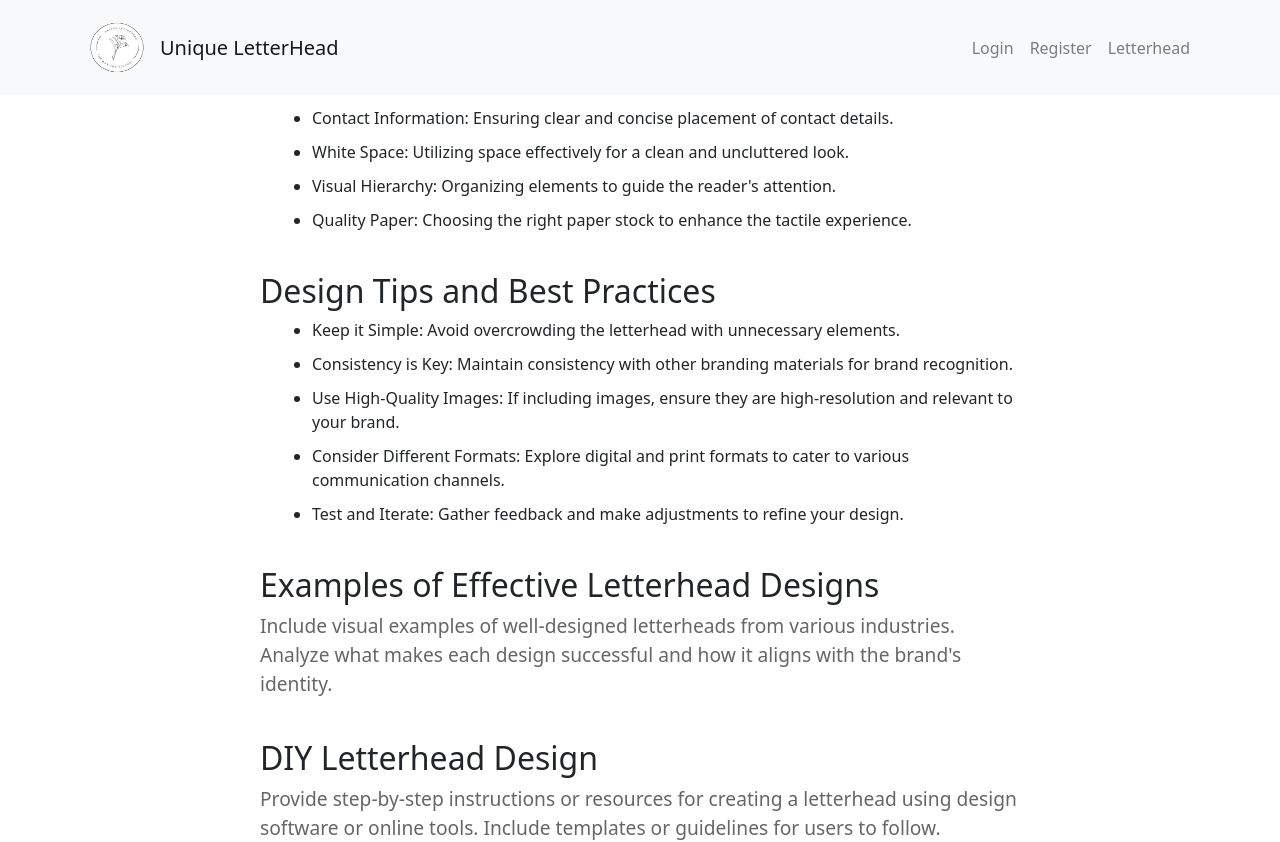
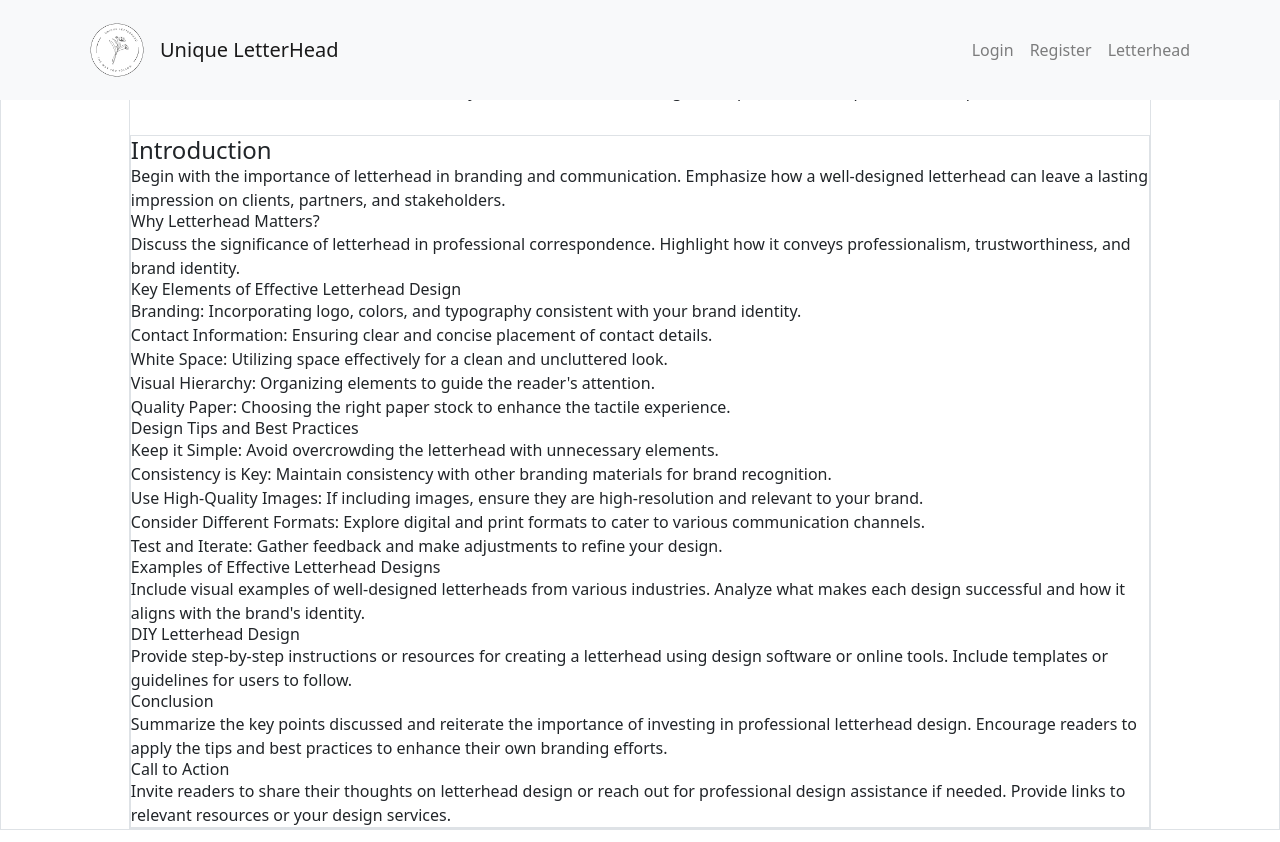
Before and after one commit to Dbsshrestha/Our-letterehead, a React (Vite) app: page /letterhead in a window 1280 px wide. Shown: the top 842 px of the page. Built offline with nearby package versions, Linux system fonts and the light colour scheme.

Commit message:
fix: header structure

```diff
--- /dev/null
+++ b/postcss.config.js
@@ -0,0 +1,6 @@
+module.exports = {
+  plugins: {
+    tailwindcss: {},
+    autoprefixer: {},
+  },
+}
--- a/src/App.css
+++ b/src/App.css
@@ -1,11 +1,13 @@
-
+@tailwind base;
+@tailwind components;
+@tailwind utilities;
 .login-container {
   /* Remove margin-top */
   display: flex;
   justify-content: center;
   align-items: center;
   height: calc(100vh - 60px);
-    background: url('./assets/background.jpg') no-repeat;
+  background: url("./assets/background.jpg") no-repeat;
   background-size: cover;
   background-position: center;
 }
--- a/src/App.jsx
+++ b/src/App.jsx
@@ -8,8 +8,8 @@ import Letterhead from './pages/Letterhead';
 import Main from './pages/Main';
 import Another from './pages/Another';
 import './App.css';
-import Userdashboard from './pages/Userdashboard';
-import { gapi } from 'gapi-script';
+// import Userdashboard from './pages/Userdashboard';
+// import { gapi } from 'gapi-script';
 
 function App() {
   return (
@@ -26,17 +26,17 @@ function App() {
         <Routes>
           <Route path="/main" element={<Main />} />
           <Route path="/another" element={<Another />} />
-          <Route path="/userdashboard" element={<Userdashboard/>} />
+          {/* <Route path="/userdashboard" element={<Userdashboard/>} /> */}
         </Routes>
       </div>
     </Router>
   );
-  gapi.load("client:auth2", () => {
-    gapi.client.init({
-      clientId: "565407833235-tqv9nd8efn1v8gosqmr2vndh4nkbfgli.apps.googleusercontent.com",
-      plugin_name: "chat"
-    });
-  });
+  // gapi.load("client:auth2", () => {
+  //   gapi.client.init({
+  //     clientId: "565407833235-tqv9nd8efn1v8gosqmr2vndh4nkbfgli.apps.googleusercontent.com",
+  //     plugin_name: "chat"
+  //   });
+  // });
 }
 
 export default App;
--- a/src/pages/Letterhead.jsx
+++ b/src/pages/Letterhead.jsx
@@ -1,60 +1,117 @@
-import React from 'react';
-import Header from '../Components/Header/Header';
-import "./letterhead.css"
+import React from "react";
+// import Header from "../Components/Header/Header";
+import "./letterhead.css";
 
 const Letterhead = () => {
-  // Define the blog description
-  const blogDescription = "Elevate Your Brand with Stunning Letterhead Design. Learn about the importance of letterhead in branding and communication, key elements of effective design, best practices, examples, and DIY tips.";
-
-  // Define other content, such as a list of latest articles
-  const otherContent = (
+  // Render the Letterhead component
+  return (
+    <div className="w-full flex justify-center mt-[5rem] border">
+      <div className="w-[80%] border  mt-4">
+        <div className="text-center">
+          <h1 className="text-[32px] font-semibold">Introduction</h1>
+          <p className="px-24">
+            Elevate Your Brand with Stunning Letterhead Design. Learn about the
+            importance of letterhead in branding and communication, key elements
+            of effective design, best practices, examples, and DIY tips.
+          </p>
+        </div>
+        <div className=" border mt-8">
           <div className="content">
-      <h2>Introduction</h2>
-      <p>Begin with the importance of letterhead in branding and communication. Emphasize how a well-designed letterhead can leave a lasting impression on clients, partners, and stakeholders.</p>
-
-      <h2>Why Letterhead Matters</h2>
-      <p>Discuss the significance of letterhead in professional correspondence. Highlight how it conveys professionalism, trustworthiness, and brand identity.</p>
+            <h2 className="text-[24px]">Introduction</h2>
+            <p>
+              Begin with the importance of letterhead in branding and
+              communication. Emphasize how a well-designed letterhead can leave
+              a lasting impression on clients, partners, and stakeholders.
+            </p>
+            <div>
+              <h2>Why Letterhead Matters?</h2>
+              <p>
+                Discuss the significance of letterhead in professional
+                correspondence. Highlight how it conveys professionalism,
+                trustworthiness, and brand identity.
+              </p>
 
               <h2>Key Elements of Effective Letterhead Design</h2>
               <ul>
-        <li>Branding: Incorporating logo, colors, and typography consistent with your brand identity.</li>
-        <li>Contact Information: Ensuring clear and concise placement of contact details.</li>
-        <li>White Space: Utilizing space effectively for a clean and uncluttered look.</li>
-        <li>Visual Hierarchy: Organizing elements to guide the reader's attention.</li>
-        <li>Quality Paper: Choosing the right paper stock to enhance the tactile experience.</li>
+                <li>
+                  Branding: Incorporating logo, colors, and typography
+                  consistent with your brand identity.
+                </li>
+                <li>
+                  Contact Information: Ensuring clear and concise placement of
+                  contact details.
+                </li>
+                <li>
+                  White Space: Utilizing space effectively for a clean and
+                  uncluttered look.
+                </li>
+                <li>
+                  Visual Hierarchy: Organizing elements to guide the reader's
+                  attention.
+                </li>
+                <li>
+                  Quality Paper: Choosing the right paper stock to enhance the
+                  tactile experience.
+                </li>
               </ul>
-
+            </div>
+            <div>
               <h2>Design Tips and Best Practices</h2>
               <ul>
-        <li>Keep it Simple: Avoid overcrowding the letterhead with unnecessary elements.</li>
-        <li>Consistency is Key: Maintain consistency with other branding materials for brand recognition.</li>
-        <li>Use High-Quality Images: If including images, ensure they are high-resolution and relevant to your brand.</li>
-        <li>Consider Different Formats: Explore digital and print formats to cater to various communication channels.</li>
-        <li>Test and Iterate: Gather feedback and make adjustments to refine your design.</li>
+                <li>
+                  Keep it Simple: Avoid overcrowding the letterhead with
+                  unnecessary elements.
+                </li>
+                <li>
+                  Consistency is Key: Maintain consistency with other branding
+                  materials for brand recognition.
+                </li>
+                <li>
+                  Use High-Quality Images: If including images, ensure they are
+                  high-resolution and relevant to your brand.
+                </li>
+                <li>
+                  Consider Different Formats: Explore digital and print formats
+                  to cater to various communication channels.
+                </li>
+                <li>
+                  Test and Iterate: Gather feedback and make adjustments to
+                  refine your design.
+                </li>
               </ul>
-
+            </div>
+            <div>
               <h2>Examples of Effective Letterhead Designs</h2>
-      <p>Include visual examples of well-designed letterheads from various industries. Analyze what makes each design successful and how it aligns with the brand's identity.</p>
+              <p>
+                Include visual examples of well-designed letterheads from
+                various industries. Analyze what makes each design successful
+                and how it aligns with the brand's identity.
+              </p>
 
               <h2>DIY Letterhead Design</h2>
-      <p>Provide step-by-step instructions or resources for creating a letterhead using design software or online tools. Include templates or guidelines for users to follow.</p>
+              <p>
+                Provide step-by-step instructions or resources for creating a
+                letterhead using design software or online tools. Include
+                templates or guidelines for users to follow.
+              </p>
 
               <h2>Conclusion</h2>
-      <p>Summarize the key points discussed and reiterate the importance of investing in professional letterhead design. Encourage readers to apply the tips and best practices to enhance their own branding efforts.</p>
+              <p>
+                Summarize the key points discussed and reiterate the importance
+                of investing in professional letterhead design. Encourage
+                readers to apply the tips and best practices to enhance their
+                own branding efforts.
+              </p>
 
               <h2>Call to Action</h2>
-      <p>Invite readers to share their thoughts on letterhead design or reach out for professional design assistance if needed. Provide links to relevant resources or your design services.</p>
+              <p>
+                Invite readers to share their thoughts on letterhead design or
+                reach out for professional design assistance if needed. Provide
+                links to relevant resources or your design services.
+              </p>
             </div>
-  );
-
-  // Render the Letterhead component
-  return (
-    <div>
-      <Header /> {/* Render the Header component */}
-      <div className="letterhead">
-        <h1>Blog</h1> {/* Heading for the blog */}
-        <p>{blogDescription}</p> {/* Display the blog description */}
-        {otherContent} {/* Display other content like a list of articles */}
+          </div>
+        </div>{" "}
       </div>
     </div>
   );
--- /dev/null
+++ b/tailwind.config.js
@@ -0,0 +1,8 @@
+/** @type {import('tailwindcss').Config} */
+export default {
+  content: ["./index.html", "./src/**/*.{js,ts,jsx,tsx}"],
+  theme: {
+    extend: {},
+  },
+  plugins: [],
+};
```
Also changed, not shown: package.json (+7 -4 lines), 1 other file (tests, documents, lock files or other folders). Lines whose indentation alone changed are shown as unchanged.
